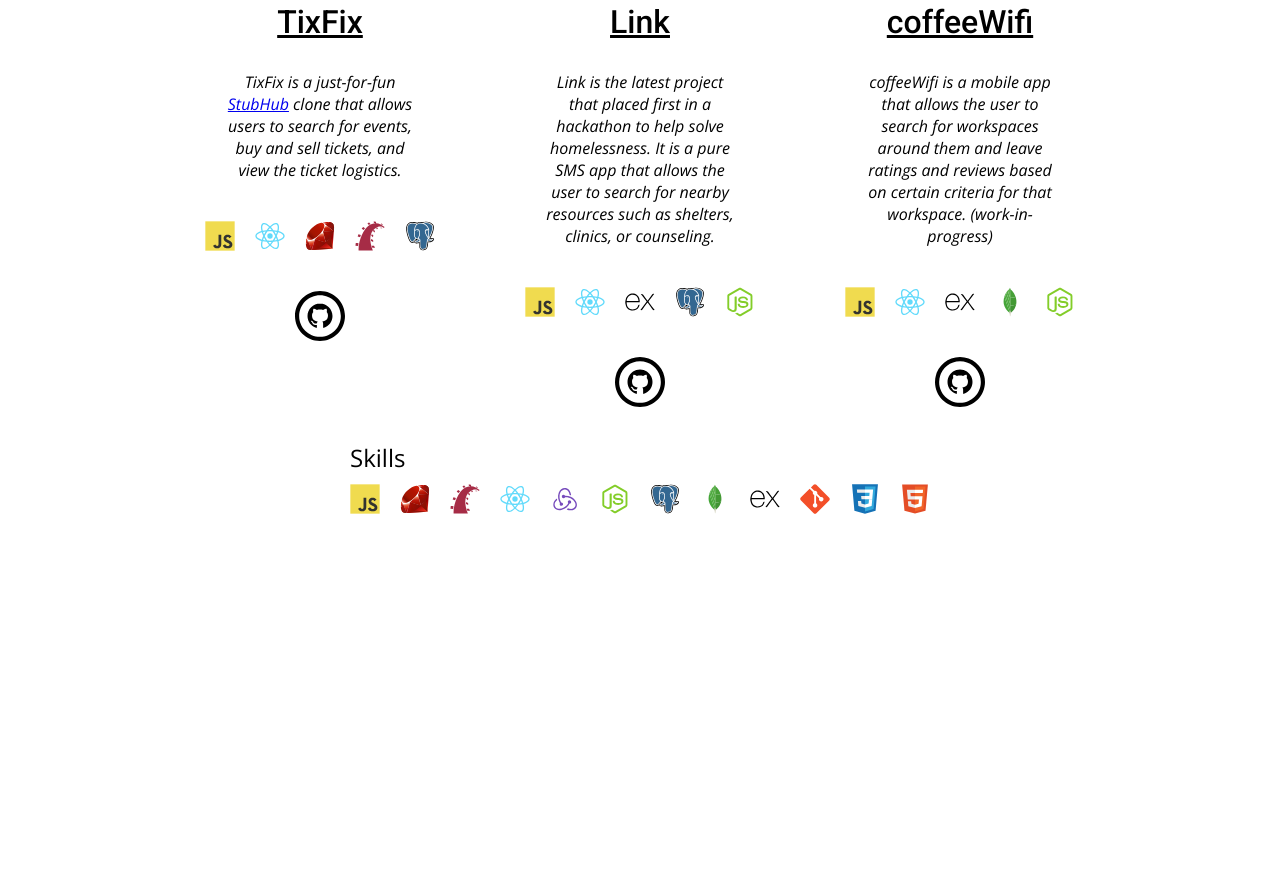
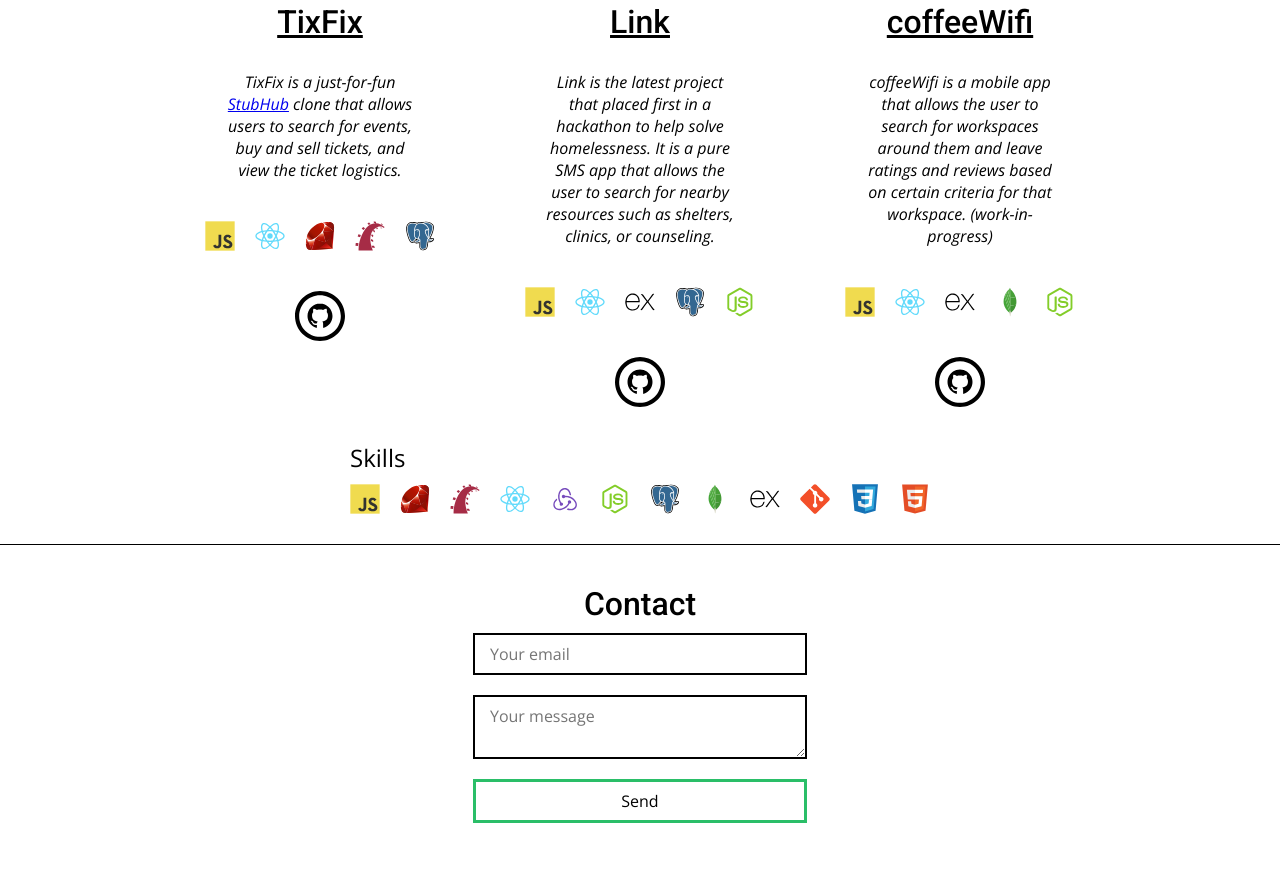
Before and after one commit to Strauaar/ps, a plain HTML site: page index.html in a window 1280 px wide. Shown: the part 1149-2022 px from the top of the page. Before the commit the page ends 1673 px from the top, so only its background shows below. Drawn offline with nearby package versions, Linux system fonts and the light colour scheme; a script that the page names is missing.

Commit message:
add contact form

```diff
--- /dev/null
+++ b/assets/css/contact.css
@@ -0,0 +1,56 @@
+.contact {
+    display: grid;
+    grid-template-columns: 1fr 1fr 1fr;
+    grid-template-rows: auto auto;
+    /* grid-template-areas: "contact contact contact"; */
+}
+
+.form {
+    grid-column: 2/3;
+    grid-row: 2/3;
+    display: flex;
+    flex-direction: column;
+    align-items: center;
+    font-family: 'Open Sans', sans-serif
+}
+
+.contact-title {
+    margin-top: 40px;
+    grid-column: 2/3;
+    grid-row: 1/2;
+    justify-self: center;
+}
+
+input {
+    font-family: 'Open Sans', sans-serif;
+    font-size: 16px;
+    margin: 10px;
+    border-radius: 0px;
+    border: 2px solid black;
+    padding: 8px 15px;
+    background-color: white;
+    width: 300px;
+}
+
+textarea {
+    font-family: 'Open Sans', sans-serif;
+    margin: 10px;
+    font-size: 16px;
+    border-radius: 0px;
+    border: 2px solid black;
+    padding: 8px 15px;
+    width: 300px;
+    background-color: white;
+}
+
+button {
+    border-radius: 0px;
+    font-family: 'Open Sans', sans-serif;
+    border: 3px solid rgb(42, 190, 104);
+    padding: 8px 0px;
+    background-color: white;
+    font-size: 16px;
+    width: 334px;
+    margin-top: 10px;
+    margin-bottom: 50px;
+}
--- a/assets/css/intro.css
+++ b/assets/css/intro.css
@@ -5,7 +5,7 @@
     grid-template-areas:
     "logo logo navbar navbar"
     "title title title title"
-    "social-icons social-icons social-icons social-icons"
+    "social-icons social-icons social-icons social-icons";
 }
 
 .logo {
--- a/assets/css/main.css
+++ b/assets/css/main.css
@@ -1,6 +1,7 @@
 @import "./intro.css";
 @import "./about.css";
 @import "./projects.css";
+@import "./contact.css";
 
 * {
     margin: 0;
--- a/assets/css/projects.css
+++ b/assets/css/projects.css
@@ -6,6 +6,8 @@
         "title title title title title "
         "one two three four five"
         "skills skills skills skills skills";
+    border-bottom: 1px solid black;
+    padding-bottom: 20px;
 }
 
 .projects-title {
--- a/index.html
+++ b/index.html
@@ -136,8 +136,15 @@
                     <li title="CSS3" class="tech-icons"><img  src="./assets/icons/css3.svg"/></li>
                     <li title="HTML5" class="tech-icons"><img  src="./assets/icons/html5.svg"/></li>
             </ul>
-
         </div>
+    </div>
+    <div class="contact">
+        <p class="contact-title r-font section-title">Contact</p>
+        <form class="form" method="POST" action="https://formspree.io/astrauli@gmail.com">
+            <input class="email-input" name="email" placeholder="Your email" type="email">
+            <textarea name="message" placeholder="Your message"></textarea>
+            <button type="submit">Send</button>
+        </form>
     </div>
 
     <script>
```
